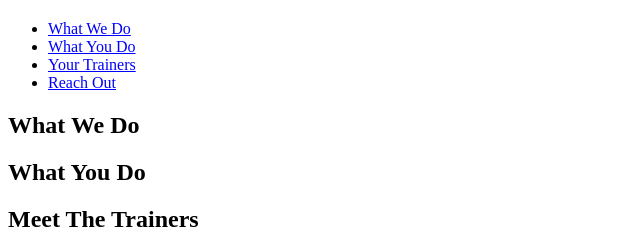
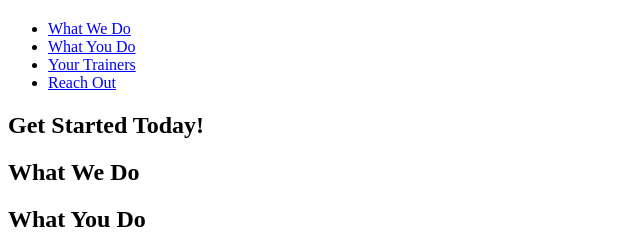
Before and after one commit to AndrewSalesJr/run-buddy, a plain HTML site: page index.html in a window 1280 px wide. Shown: the part 60-310 px from the top of the page, without its empty margins (0-640 px from the left). Drawn offline with Linux system fonts and the light colour scheme.

Commit message:
Beginning CSS

```diff
--- a/index.html
+++ b/index.html
@@ -13,24 +13,30 @@
           </h1>
              <nav>
                 <ul class="list">
+
                    <li>
                       <a href="#what-we-do">What We Do</a>
                    </li>
+
                    <li>
                       <a href="#what-you-do">What You Do</a>
                    </li>
+
                    <li>
                       <a href="#your-trainers">Your Trainers</a>
                    </li>
+
                    <li>
                       <a href="#reach-out">Reach Out</a>
                    </li>
+
                 </ul>
              </nav>
           </header>
 
           <!-- hero/jumbotron -->
         <section>
+           <h2 class="jumbotron">Get Started Today!</h2>
         </section>
 
           <!-- "what we do" section -->
```
Lines whose indentation alone changed are shown as unchanged.
